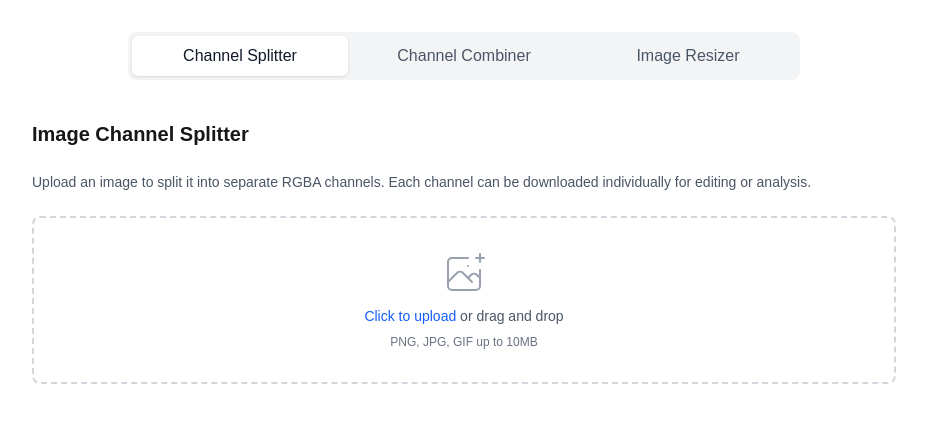
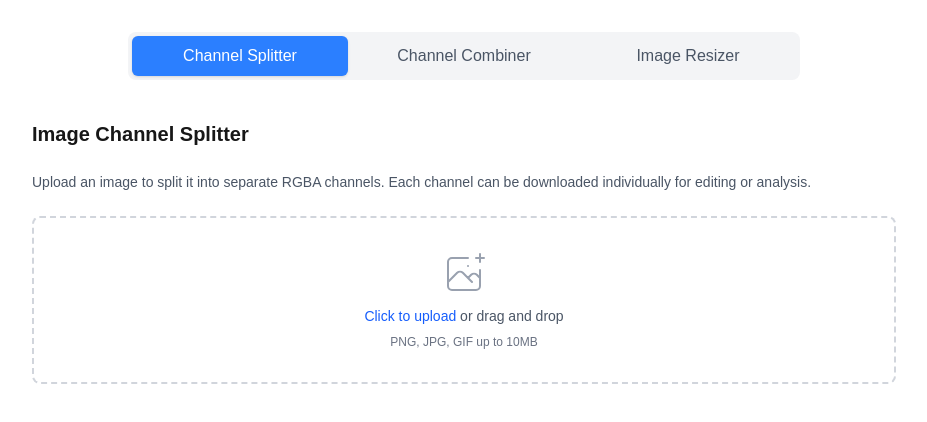
Before and after one commit to LuviKunG/texture-manipulator, a Next.js app: page / in a window 1280 px wide. Shown: the top 422 px of the page, without its empty margins (176-1103 px from the left). Built offline with nearby package versions, Linux system fonts and the light colour scheme.

Commit message:
Update button styles for active components to enhance visual feedback

```diff
--- a/src/app/page.tsx
+++ b/src/app/page.tsx
@@ -26,7 +26,7 @@ export default function Home() {
               onClick={() => setActiveComponent(TabType.SPLITTER)}
               className={`flex-1 px-4 py-2 rounded-md font-medium transition-colors ${
                 activeComponent === TabType.SPLITTER
-                  ? 'bg-white text-gray-900 shadow-sm'
+                  ? 'bg-blue-500 text-white shadow-sm'
                   : 'text-gray-600 hover:text-gray-900'
               }`}
             >
@@ -36,7 +36,7 @@ export default function Home() {
               onClick={() => setActiveComponent(TabType.COMBINER)}
               className={`flex-1 px-4 py-2 rounded-md font-medium transition-colors ${
                 activeComponent === TabType.COMBINER
-                  ? 'bg-white text-gray-900 shadow-sm'
+                  ? 'bg-blue-500 text-white shadow-sm'
                   : 'text-gray-600 hover:text-gray-900'
               }`}
             >
@@ -46,7 +46,7 @@ export default function Home() {
               onClick={() => setActiveComponent(TabType.RESIZER)}
               className={`flex-1 px-4 py-2 rounded-md font-medium transition-colors ${
                 activeComponent === TabType.RESIZER
-                  ? 'bg-white text-gray-900 shadow-sm'
+                  ? 'bg-blue-500 text-white shadow-sm'
                   : 'text-gray-600 hover:text-gray-900'
               }`}
             >
```
